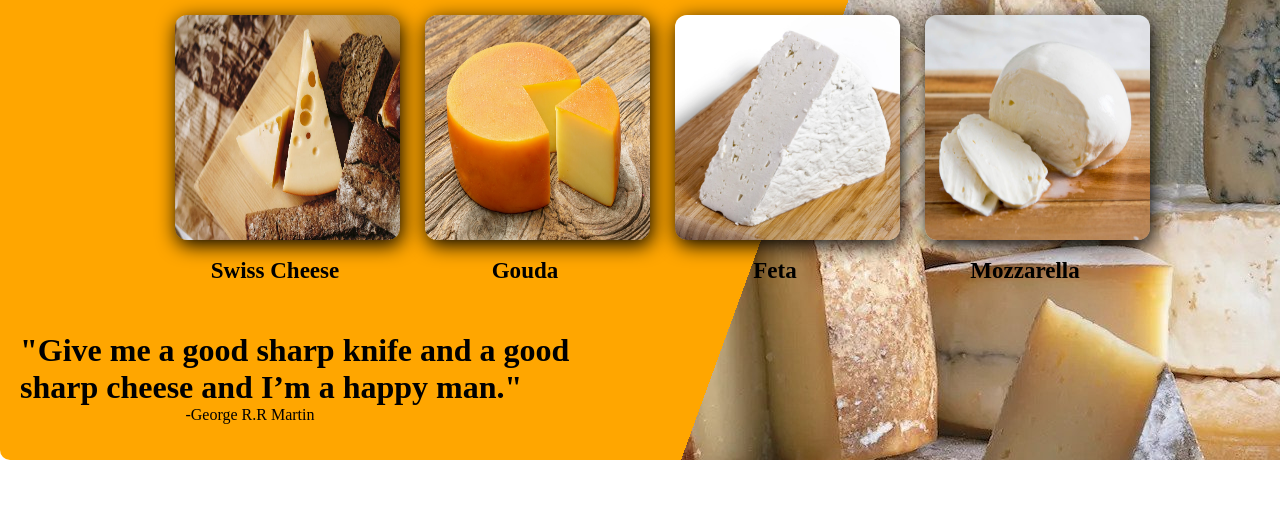
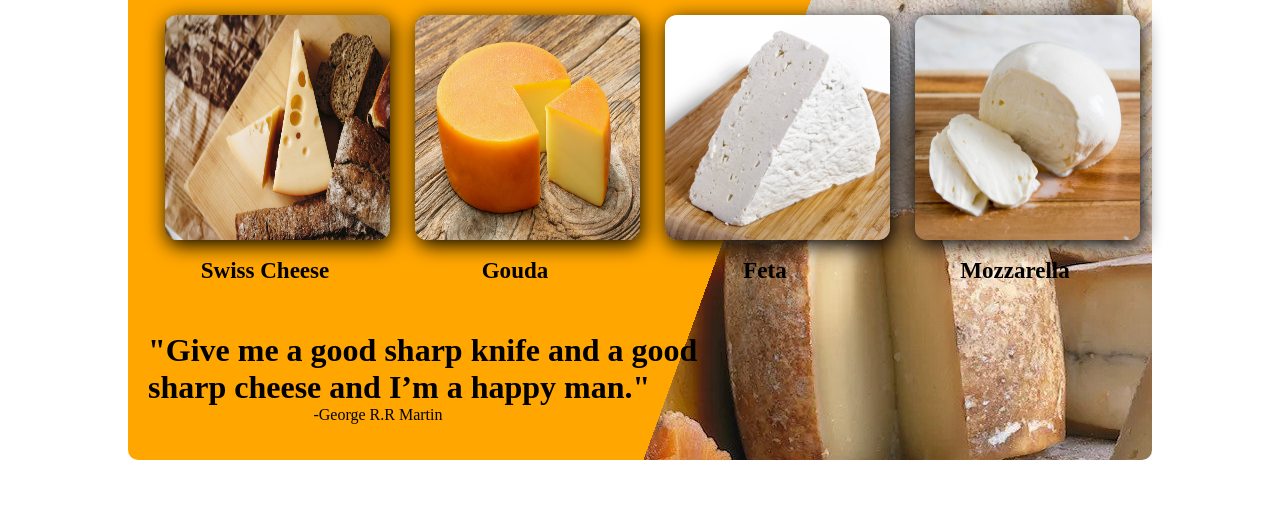
Before and after one commit to A-R-8/landing-page, a plain HTML site: page index.html in a window 1280 px wide. Shown: the part 270-800 px from the top of the page. Drawn offline with Linux system fonts and the light colour scheme.

Commit message:
Changed width

```diff
--- a/style.css
+++ b/style.css
@@ -22,7 +22,7 @@ body {
 }
 
 .container {
-  width: 1300px;
+  width: 1024px;
 
     background: linear-gradient(110deg, #ffa600 60%, rgba(0, 0, 0, 0) 60%), url('./images/cheese.jpg');
     height: 85vh;
```
